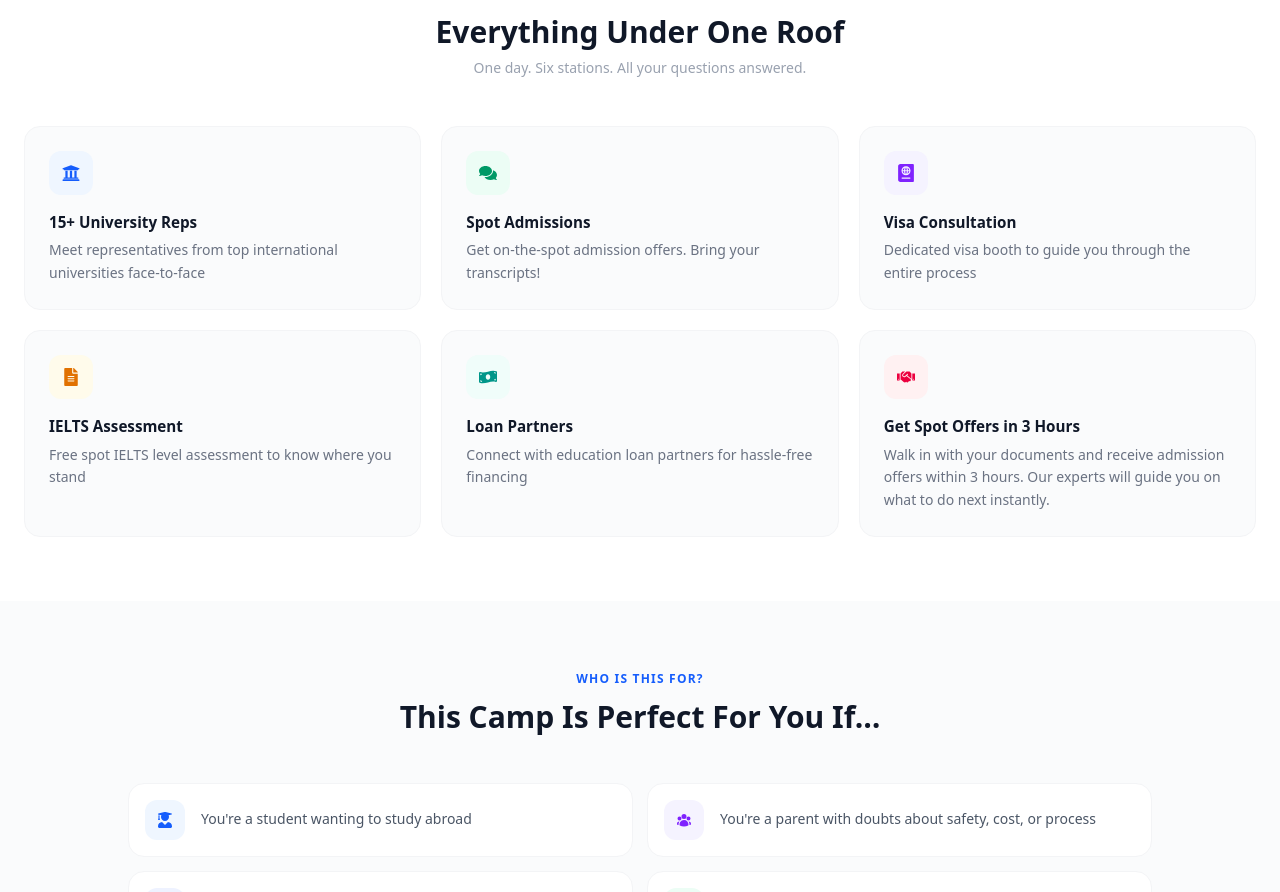
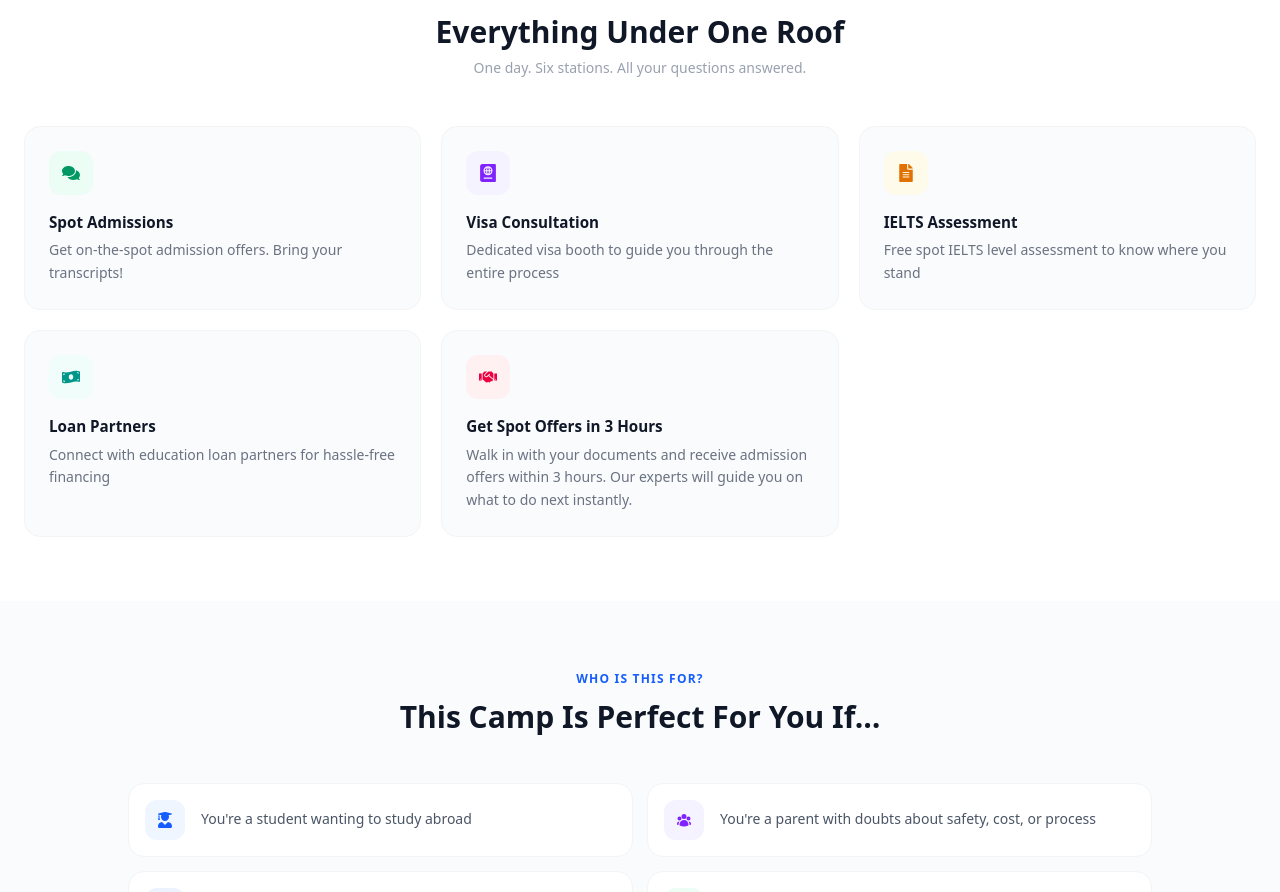
Before and after one commit to jaidev-55/abroad-scholars-camp-landing, a Next.js app: page / in a window 1280 px wide. Shown: the part 1786-2678 px from the top of the page. Built offline with nearby package versions, Linux system fonts and the light colour scheme.

Commit message:
updated-content

```diff
--- a/src/app/components/Benefits.tsx
+++ b/src/app/components/Benefits.tsx
@@ -18,13 +18,6 @@ interface Benefit {
 }
 
 const benefits: Benefit[] = [
-  {
-    icon: FaUniversity,
-    title: "15+ University Reps",
-    desc: "Meet representatives from top international universities face-to-face",
-    color: "text-blue-600",
-    bg: "bg-blue-50",
-  },
   {
     icon: FaComments,
     title: "Spot Admissions",
```
